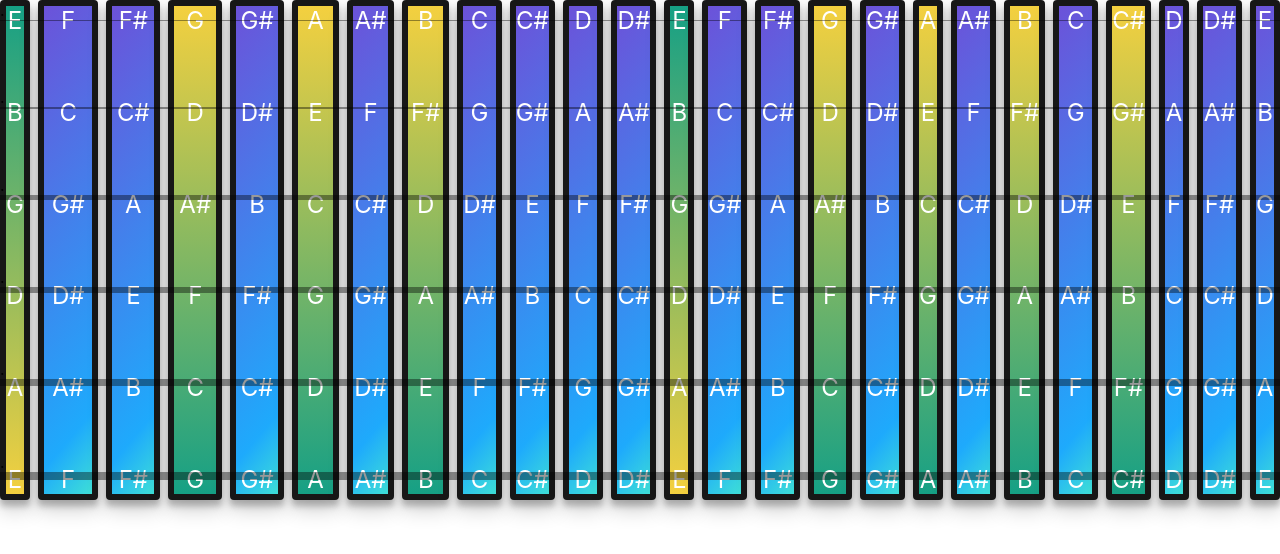
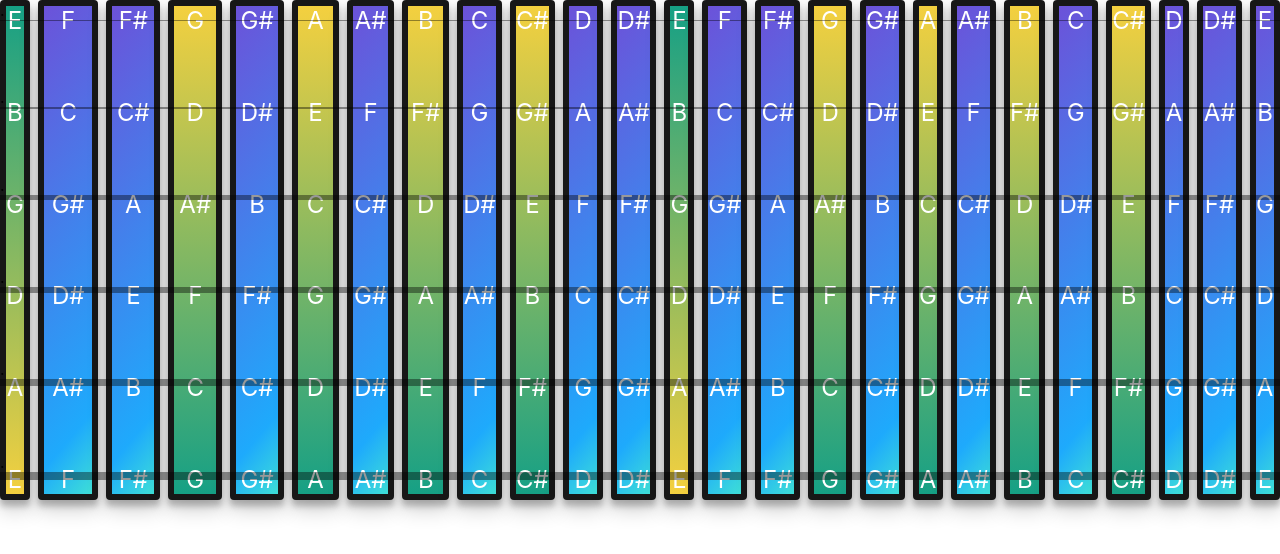
Before and after one commit to dave-nicholas/guitar-scales, a React (Create React App) app: page / in a window 1280 px wide. Shown: the top 554 px of the page. Built offline with nearby package versions, Linux system fonts and the light colour scheme.

Commit message:
some linting and add 9th fret

```diff
--- a/public/index.html
+++ b/public/index.html
@@ -5,10 +5,7 @@
         <link rel="icon" href="%PUBLIC_URL%/favicon.ico" />
         <meta name="viewport" content="width=device-width, initial-scale=1" />
         <meta name="theme-color" content="#000000" />
-        <meta
-            name="description"
-            content="Guitar scale app"
-        />
+        <meta name="description" content="Guitar scale app" />
         <link rel="apple-touch-icon" href="%PUBLIC_URL%/logo192.png" />
         <!--
       manifest.json provides metadata used when your web app is installed on a
--- a/src/components/fretboard/fret/index.css
+++ b/src/components/fretboard/fret/index.css
@@ -22,12 +22,11 @@
 }
 
 .fret--single-dot {
-  background-color: #F4D03F;
-  background-image: linear-gradient(180deg, #F4D03F 0%, #16A085 100%);
-
+    background-color: #f4d03f;
+    background-image: linear-gradient(180deg, #f4d03f 0%, #16a085 100%);
 }
 
 .fret--double-dot {
-  background-color: #F4D03F;
-  background-image: linear-gradient(0deg, #F4D03F 0%, #16A085 100%);
+    background-color: #f4d03f;
+    background-image: linear-gradient(0deg, #f4d03f 0%, #16a085 100%);
 }
--- a/src/components/fretboard/fret/index.tsx
+++ b/src/components/fretboard/fret/index.tsx
@@ -10,21 +10,20 @@ interface Props {
     number: number;
 }
 
-const singleDotFrets = [3,5,7,15,17,19,21];
-const doubleDotFrets = [0,12];
+const singleDotFrets = [3, 5, 7, 9, 15, 17, 19, 21];
+const doubleDotFrets = [0, 12];
 
 export const Fret = ({ number }: Props) => {
-
     const notes = [];
 
     const isSingleDot = singleDotFrets.includes(number);
     const isDoubleDot = doubleDotFrets.includes(number);
 
-    const classes =  ClassNames({
-      "fret":true,
-      "fret--normal": !isSingleDot && !isDoubleDot,
-      "fret--single-dot": isSingleDot,
-      "fret--double-dot": isDoubleDot,
+    const classes = ClassNames({
+        fret: true,
+        'fret--normal': !isSingleDot && !isDoubleDot,
+        'fret--single-dot': isSingleDot,
+        'fret--double-dot': isDoubleDot,
     });
 
     for (let i = 0; i < NUMBER_OF_STRINGS; i++) {
```
Also changed, not shown: buildspec.yaml (+14 -14 lines), 1 other file (tests, documents, lock files or other folders).
